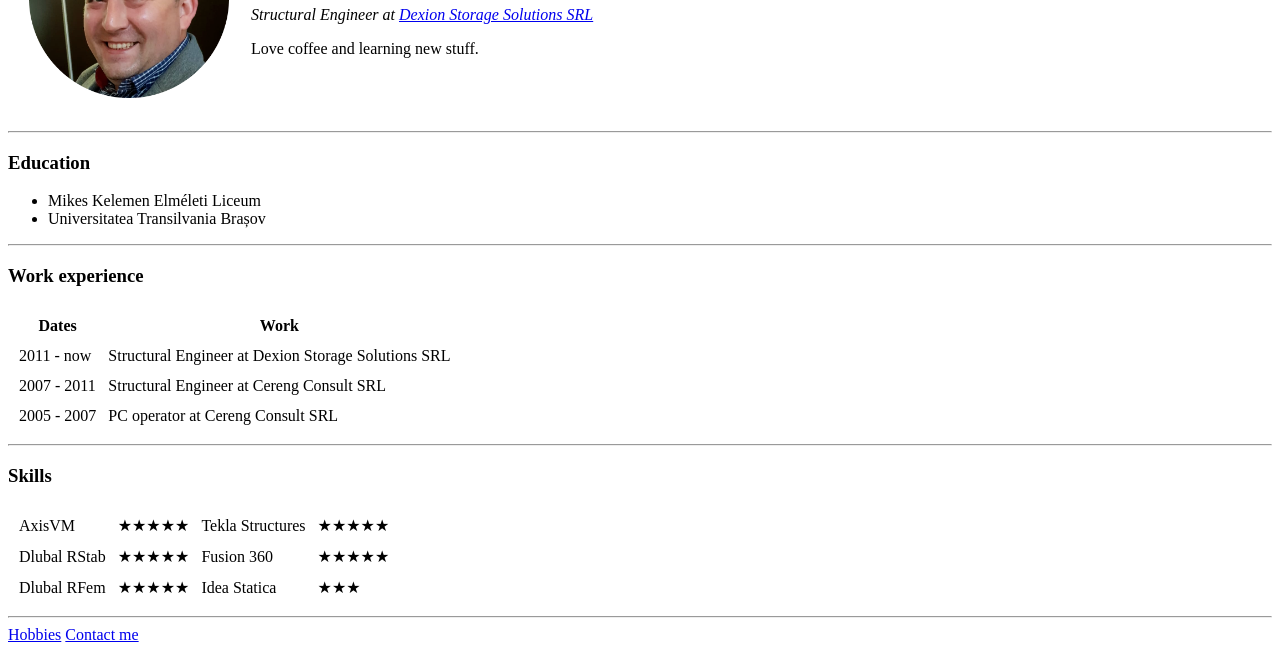
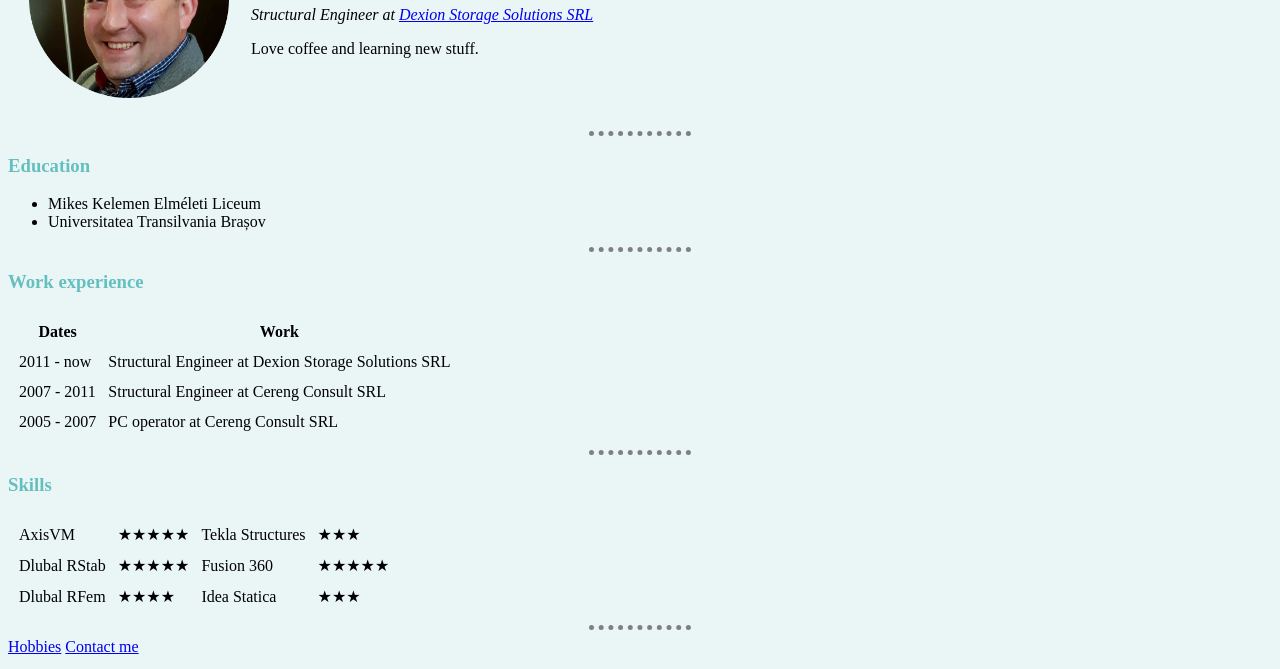
Before and after one commit to denesgeza/cv, a plain HTML site: page index.html in a window 1280 px wide. Shown: the part 131-800 px from the top of the page. Drawn offline with Linux system fonts and the light colour scheme.

Commit message:
finished day #45

```diff
--- /dev/null
+++ b/css/styles.css
@@ -0,0 +1,18 @@
+body {
+    background-color:#EAF6F6;
+}
+
+hr {
+    border-color: grey;
+    border-style: dotted none none;
+    border-width: 5px;
+    width: 8%;
+}
+
+h1 {
+    color: black;
+}
+
+h3 {
+    color: #66BFBF;
+}
--- a/index.html
+++ b/index.html
@@ -4,6 +4,7 @@
         <meta charset="utf-8">
         <meta description="......">
         <title>Geza's Personal Site</title>
+        <link rel="stylesheet" href='css/styles.css'>
     </head>
     <body>
         <table cellspacing="20">
@@ -11,12 +12,14 @@
                 <td><img src="img/me-modified.png" width=200 alt="Geza picture"></td>
                 <td><h1>Dénes Géza - Árpád</h1>
                     <p><em>Structural Engineer at </strong><a href=https://www.dexion.ro>Dexion Storage Solutions SRL</a></strong></em> </p>
+                    <!-- TODO: Update description -->
                     <p>Love coffee and learning new stuff.</p></td>
             </tr>
         </table>
         <hr>
             <h3>Education</h3>
                 <ul>
+                    <!-- TODO: Add years -->
                     <li>Mikes Kelemen Elméleti Liceum</li>
                     <li>Universitatea Transilvania Brașov</li>
                 </ul>
@@ -50,14 +53,14 @@
         <table cellspacing="10">
             <tr>
                 <td>AxisVM</td><td>★★★★★</td>
-                <td>Tekla Structures</td><td>★★★★★</td>
+                <td>Tekla Structures</td><td>★★★</td>
             </tr>
             <tr>
                 <td>Dlubal RStab</td><td>★★★★★</td>
                 <td>Fusion 360</td><td>★★★★★</td>
             </tr>
             <tr>
-                <td>Dlubal RFem</td><td>★★★★★</td>
+                <td>Dlubal RFem</td><td>★★★★</td>
                 <td>Idea Statica</td><td>★★★</td>
             </tr>
         </table>
```
Also changed, not shown: files/contact.html (+1 -0 lines), files/hobbies.html (+1 -0 lines), 1 other file.
